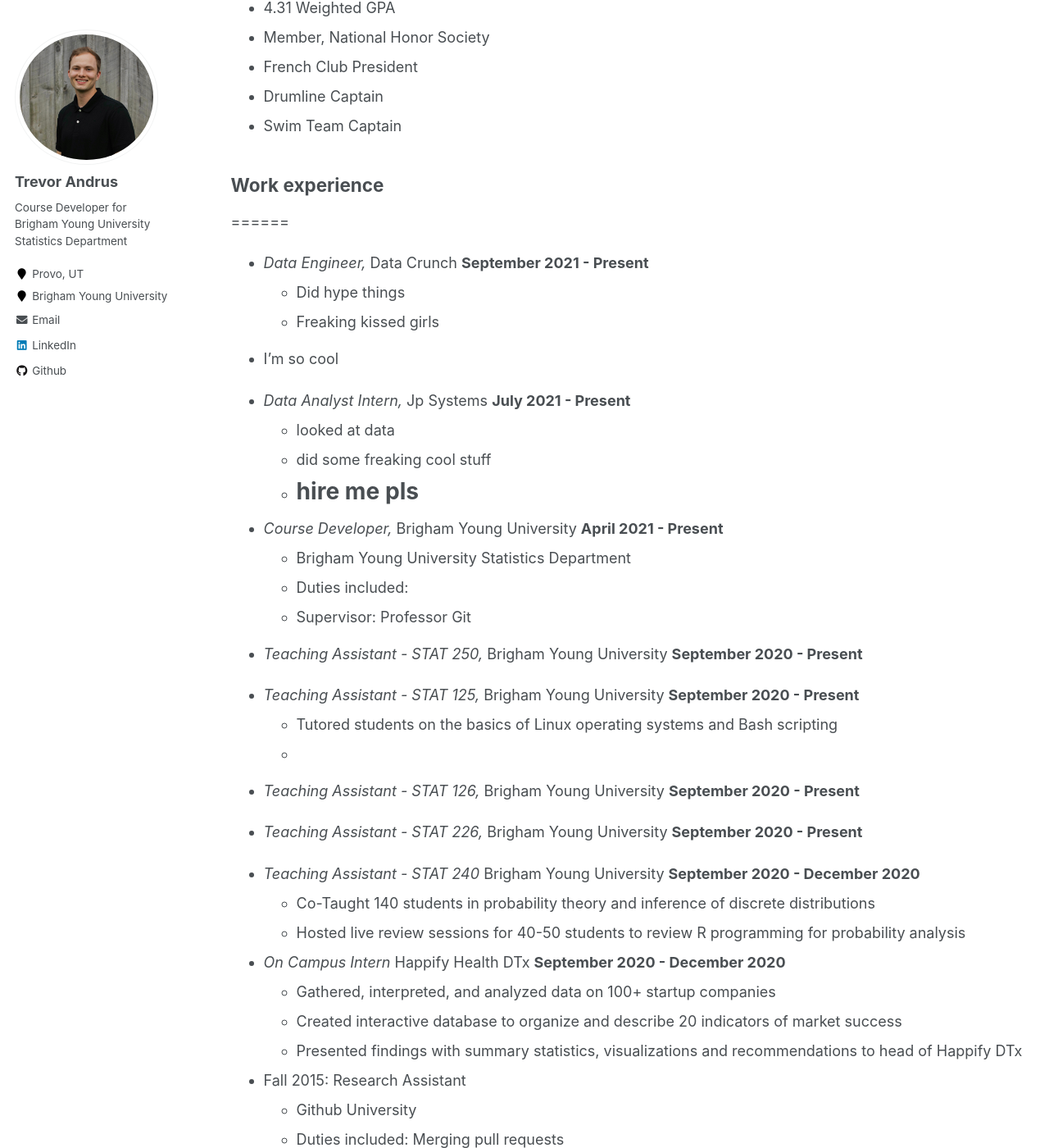
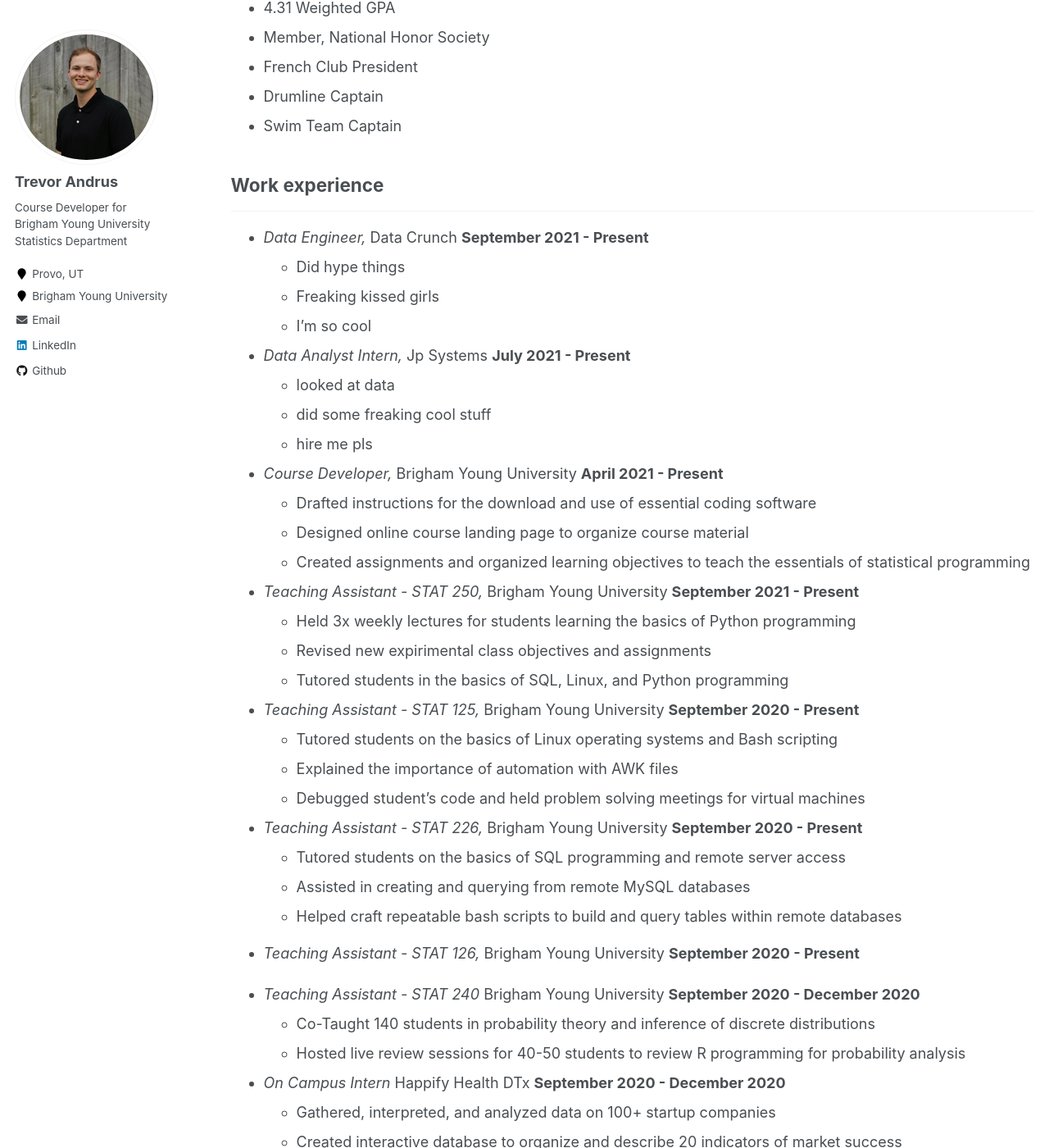
Before and after one commit to Andrustn/Andrustn.github.io, a Jekyll site: the page built from _pages/cv.md, in a window 1280 px wide and 1400 px high, scrolled down 657 px. Shown: the whole window at 82% size. Built offline with Jekyll 4.4.1, drawn with Linux system fonts in a browser that asks for light colours; some of the changed text lies outside the part shown.

Commit message:
Update cv.md

```diff
--- a/_pages/cv.md
+++ b/_pages/cv.md
@@ -30,31 +30,38 @@
  * Swim Team Captain
 
 ## Work experience
-======
+---
 * *Data Engineer,* Data Crunch **September 2021 - Present**
   * Did hype things
   * Freaking kissed girls
- * I'm so cool
+  * I'm so cool
 
 * *Data Analyst Intern,* Jp Systems **July 2021 - Present**
   * looked at data
   * did some freaking cool stuff
-  * # hire me pls
+  * hire me pls
 
 * *Course Developer,* Brigham Young University **April 2021 - Present**
-  * Brigham Young University Statistics Department
-  * Duties included:
-  * Supervisor: Professor Git
+  * Drafted instructions for the download and use of essential coding software
+  * Designed online course landing page to organize course material
+  * Created assignments and organized learning objectives to teach the essentials of statistical programming
 
-* *Teaching Assistant - STAT 250,* Brigham Young University **September 2020 - Present**
+* *Teaching Assistant - STAT 250,* Brigham Young University **September 2021 - Present**
+  * Held 3x weekly lectures for students learning the basics of Python programming
+  * Revised new expirimental class objectives and assignments
+  * Tutored students in the basics of SQL, Linux, and Python programming
 
 * *Teaching Assistant - STAT 125,* Brigham Young University **September 2020 - Present**
   * Tutored students on the basics of Linux operating systems and Bash scripting
-  *
+  * Explained the importance of automation with AWK files
+  * Debugged student's code and held problem solving meetings for virtual machines
+
+* *Teaching Assistant - STAT 226,* Brigham Young University **September 2020 - Present**
+  * Tutored students on the basics of SQL programming and remote server access
+  * Assisted in creating and querying from remote MySQL databases
+  * Helped craft repeatable bash scripts to build and query tables within remote databases
 
 * *Teaching Assistant - STAT 126,* Brigham Young University **September 2020 - Present**
-
-* *Teaching Assistant - STAT 226,* Brigham Young University **September 2020 - Present**
 
 * *Teaching Assistant - STAT 240* Brigham Young University **September 2020 - December 2020**
   * Co-Taught 140 students in probability theory and inference of discrete distributions
@@ -71,32 +78,63 @@
   * Supervisor: Professor Hub
 
 ## Skills
-======
-* Skill 1
-* Skill 2
-  * Sub-skill 2.1
-  * Sub-skill 2.2
-  * Sub-skill 2.3
-* Skill 3
+---
+* Python Programming
+  * Pandas
+  * Numpy
+  * Seaborn
+  * Scikit-Learn
+  * Matplotlib
+* SQL Programming
+  * Creation of databases
+  * MySQL servers
+  * Querying and organizing data
+* R Programming
+  * Tidy Verse
+* C++ Programming
+  * Object orientation
+  * Pointers
+  * Inheritance
+* Economic theory
+  * Econometrics
+  * Macro and Microeconomic theory
+  * Utility maximization
+  * Cost minimization
+* Regression
+  * Theoretical and computational experience
+  * R
+  * Python
+* Introductory Machine Learning Algorithms
+  * Neural networks
+  * Decision Trees
+  * Cluster analysis
+* Linear / Matrix Algebra
+  * Eigenvectory centrality
+  * Conceptual SEO
+* Korean Language
+  * Conversational fluency
+  * Understanding of Korean culture
+  * Overseas experience
+* Probability theory
 
 ## Data Science Projects
-======
+---
   <ul>{% for post in site.publications %}
     {% include archive-single-cv.html %}
   {% endfor %}</ul>
 
-Talks
-======
+Papers
+---
   <ul>{% for post in site.talks %}
     {% include archive-single-talk-cv.html %}
   {% endfor %}</ul>
 
 ## Teaching Experience
-======
+---
   <ul>{% for post in site.teaching %}
     {% include archive-single-cv.html %}
   {% endfor %}</ul>
 
 ## Volunteer / Leadership Experience
-======
+---
 * Currently signed in to 43 different slack teams
```
